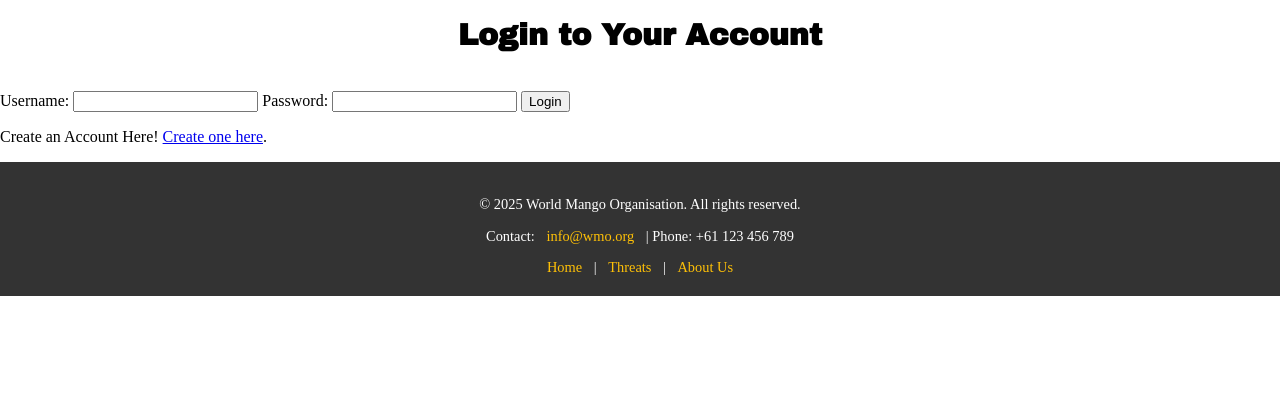
After one commit to QuangThuanNGUYEN/mango_surveillance_web, a Django app: template mango_pests_app/templates/mango_pests_app/login.html in a window 1280 px wide. The commit adds this page. Shown: the part 139-559 px from the top of the page. Run offline with Django 5.2, Linux system fonts and the light colour scheme; the template is opened without the code that fills it, so the values that code supplies are empty.

Commit message:
basic login/create account to be updated later

```diff
--- a/mango_pests_app/templates/base.html
+++ b/mango_pests_app/templates/base.html
@@ -32,6 +32,9 @@
                 <a href="{% url 'about' %}" >
                     About Us
                 </a>
+                <a href="{% url 'login' %}" >
+                    Login
+                </a>
         </nav>
     </div>
     <header class="header">
--- a/mango_pests_app/templates/mango_pests_app/home.html
+++ b/mango_pests_app/templates/mango_pests_app/home.html
@@ -2,7 +2,7 @@
 {% load static %}
 
 {% block page_css %}
-<link rel="stylesheet" type="text/css" href="{% static 'css/home.css' %}">
+<link rel="stylesheet" type="text/css" href="{% static 'css/login.css' %}">
 {% endblock %}
 
 {% block content %}
--- /dev/null
+++ b/mango_pests_app/templates/mango_pests_app/login.html
@@ -0,0 +1,29 @@
+{% extends "base.html" %}
+
+{% block title %}Login - World Mango Organisation{% endblock %}
+
+{% block header %}
+    <h4>Login to Your Account</h4>
+{% endblock %}
+
+{% block content %}
+<div class="form-container">
+    <form method="post" class="login-form">
+        {% csrf_token %}
+        {% if messages %}
+            {% for message in messages %}
+                <p class="error-message">{{ message }}</p>
+            {% endfor %}
+        {% endif %}
+
+        <label for="username">Username:</label>
+        <input type="text" name="username" id="username" required>
+
+        <label for="password">Password:</label>
+        <input type="password" name="password" id="password" required>
+
+        <button type="submit">Login</button>
+    </form>
+    <p>Create an Account Here! <a href="{% url 'register' %}">Create one here</a>.</p>
+</div>
+{% endblock %}
--- a/mango_pests_app/urls.py
+++ b/mango_pests_app/urls.py
@@ -1,4 +1,5 @@
 from django.urls import re_path
+from . import views
 from .views import HomeView, ThreatListView, ThreatDetailView, AboutView, CompareThreatsView
 
 urlpatterns = [
@@ -12,5 +13,8 @@ urlpatterns = [
 
     re_path(r'^about/$', AboutView.as_view(), name='about'),
 
+    re_path('login/', views.login_view, name='login'),
+
+    re_path('register/', views.register_view, name='register'),
 
 ]
```
Also changed, not shown: mango_pests_app/static/css/register.css (added, +13 -0 lines), mango_pests_app/templates/mango_pests_app/register.html (added, +18 -0 lines), mango_pests_app/views.py (+30 -0 lines), mango_pests_app/README.md (deleted).
